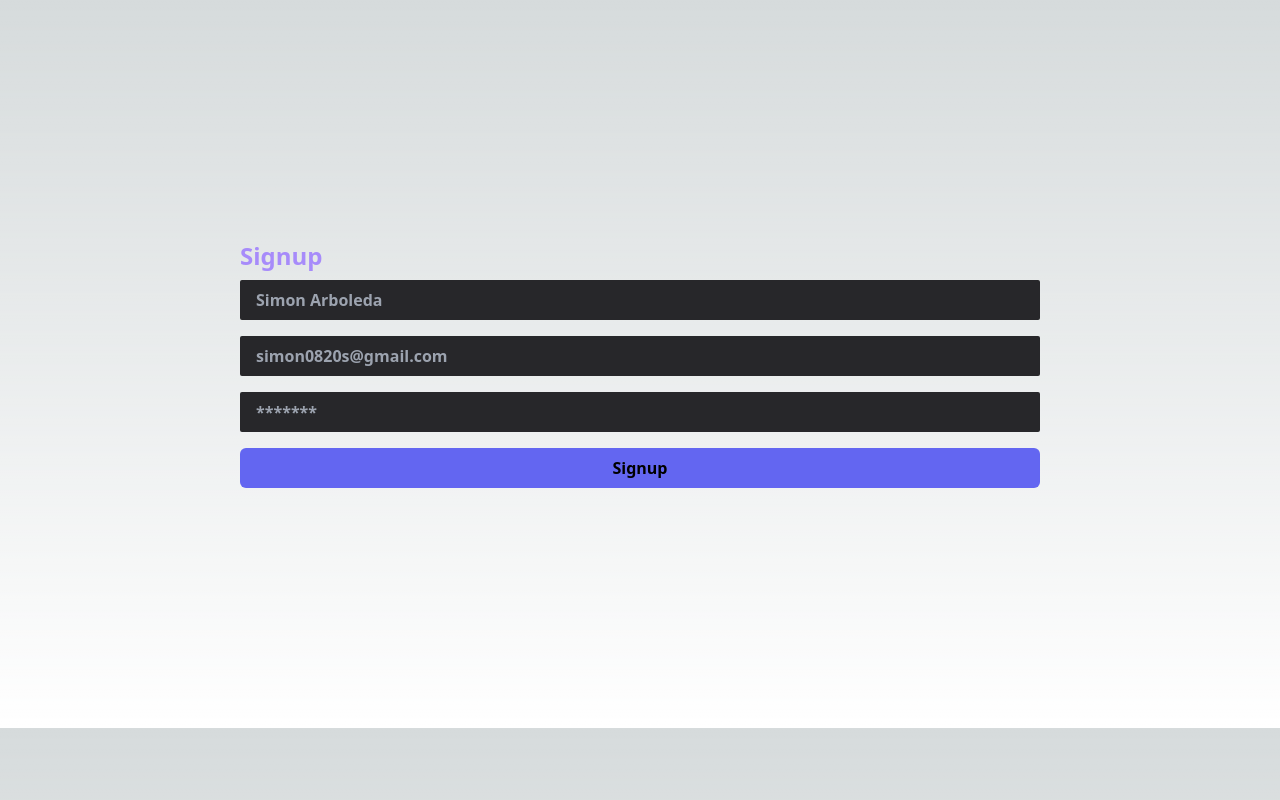
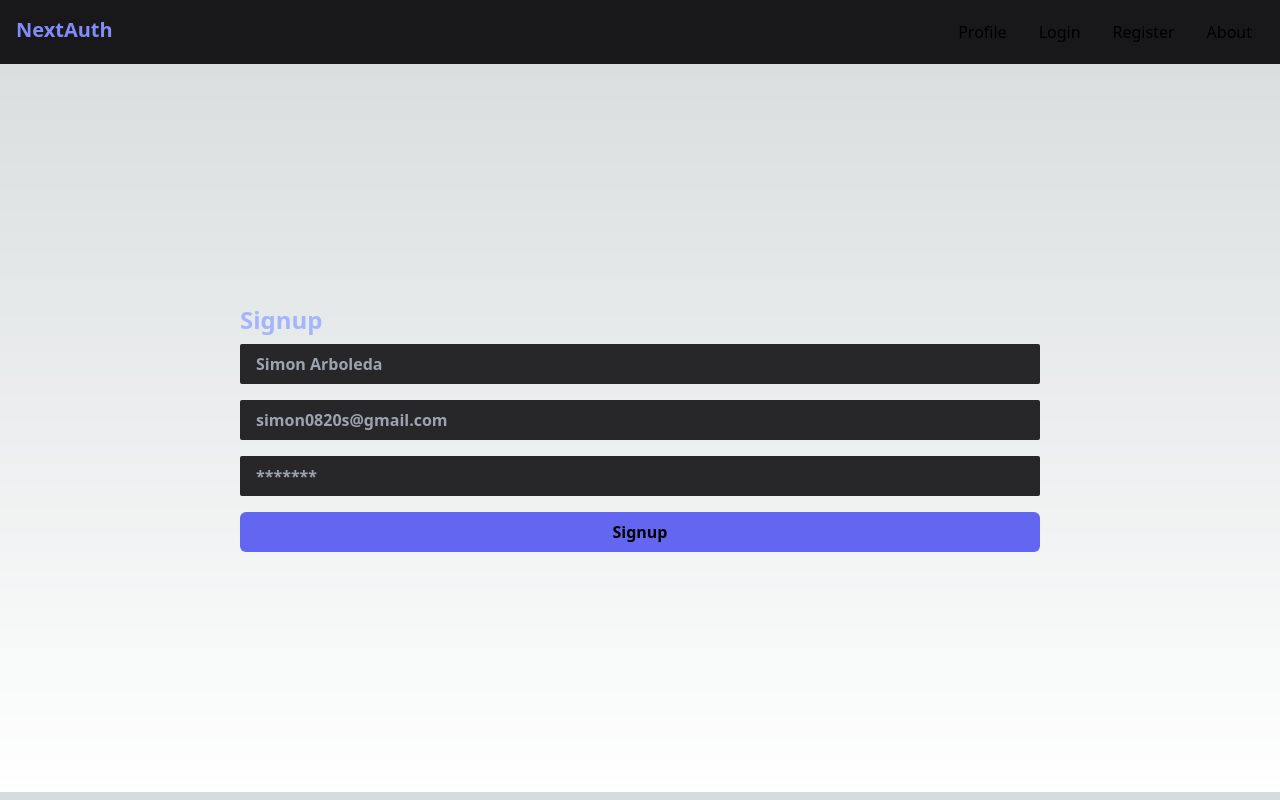
Before and after one commit to simon0820s/NextLogin, a Next.js app: page /register in a window 1280 px wide. Built offline with nearby package versions, Linux system fonts and the light colour scheme.

Commit message:
create navbar and center all aplications

```diff
--- /dev/null
+++ b/src/app/about/page.tsx
@@ -0,0 +1,7 @@
+import React from 'react'
+
+export default function AboutPage() {
+  return (
+    <div>About Page</div>
+  )
+}
--- a/src/app/layout.tsx
+++ b/src/app/layout.tsx
@@ -1,7 +1,7 @@
 import './globals.css'
 import type { Metadata } from 'next'
-import { Inter } from 'next/font/google'
 import Providers from './Providers'
+import Navbar from '@/components/Navbar'
 
 export const metadata: Metadata = {
   title: 'Create Next App',
@@ -17,6 +17,7 @@ export default function RootLayout({
     <html lang="en">
       <body>
         <Providers>
+          <Navbar/>
           {children}
         </Providers>
       </body>
--- a/src/app/login/page.tsx
+++ b/src/app/login/page.tsx
@@ -31,7 +31,7 @@ export default function LoginPage() {
   return (
     <div className='flex flex-col w-screen p-60'>
       <form className='flex flex-col gap-2' onSubmit={handleSubmit} >
-        <h1 className='text-violet-400 font-bold text-2xl'>Signin</h1>
+        <h1 className='text-indigo-300 font-bold text-2xl'>Signin</h1>
 
         <input
           type='email'
--- a/src/app/register/page.tsx
+++ b/src/app/register/page.tsx
@@ -43,7 +43,7 @@ export default function RegisterPage() {
   return (
     <div className='flex flex-col w-screen p-60'>
       <form className='flex flex-col gap-2' onSubmit={handleSubmit} >
-        <h1 className='font-bold text-violet-400 text-2xl'>Signup</h1>
+        <h1 className='font-bold text-indigo-300 text-2xl'>Signup</h1>
         <input
           type='text'
           placeholder='Simon Arboleda'
--- /dev/null
+++ b/src/components/Navbar.tsx
@@ -0,0 +1,29 @@
+import Link from 'next/link'
+import React from 'react'
+
+export default function Navbar() {
+    return (
+        <nav className='bg-zinc-900 p-4'>
+            <div className='flex justify-between container mx-auto'>
+                <Link href="/">
+                    <h1 className='font-bold text-xl text-indigo-400'>NextAuth</h1>
+                </Link>
+                <ul className='flex gap-x-2'>
+                    <li className='px-3 py-1'>
+                        <Link className='hover:text-violet-400 transition-all ease-in-out duration-500' href="/dashboard/profile">Profile</Link>
+                    </li>
+                    <li className='px-3 py-1'>
+                        <Link className='hover:text-violet-400 transition-all ease-in-out duration-500' href="/login">Login</Link>
+                    </li>
+                    <li className='px-3 py-1'>
+                        <Link className='hover:text-violet-400 transition-all ease-in-out duration-500' href="/register">Register</Link>
+                    </li>
+
+                    <li className='px-3 py-1'>
+                        <Link className='hover:text-violet-400 transition-all ease-in-out duration-500' href="/about">About</Link>
+                    </li>
+                </ul>
+            </div>
+        </nav>
+    )
+}
```
